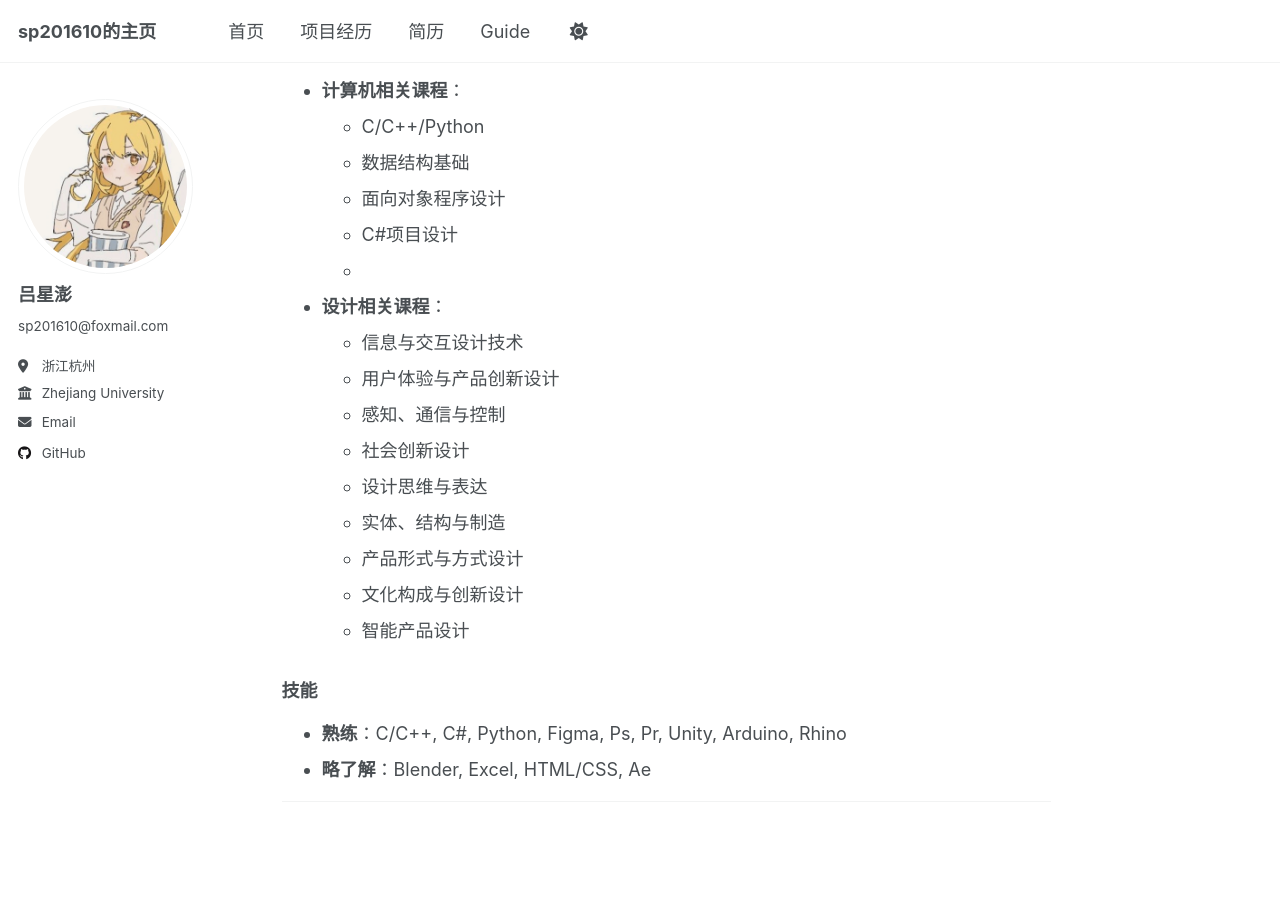
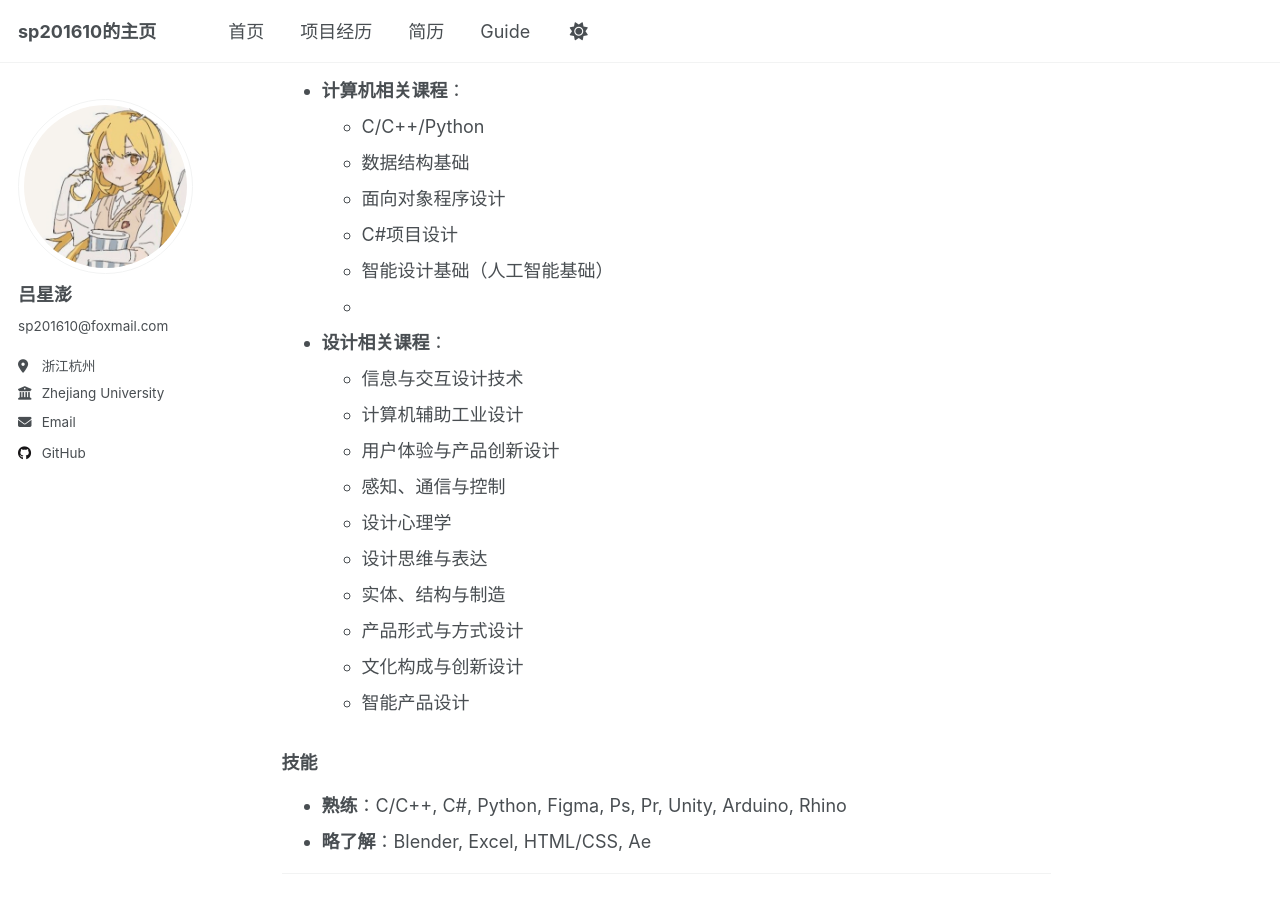
Before and after one commit to sp201610/sp201610.github.io, a Jekyll site: the page built from _pages/about.md, in a window 1280 px wide and 900 px high, scrolled down 663 px. Built offline with Jekyll 4.4.1, drawn with Linux system fonts in a browser that asks for light colours.

Commit message:
Update about.md

```diff
--- a/_pages/about.md
+++ b/_pages/about.md
@@ -32,12 +32,14 @@ redirect_from:
   - 数据结构基础
   - 面向对象程序设计
   - C#项目设计
+  - 智能设计基础（人工智能基础）
   -
 - **设计相关课程**：
   - 信息与交互设计技术
+  - 计算机辅助工业设计
   - 用户体验与产品创新设计
   - 感知、通信与控制
-  - 社会创新设计
+  - 设计心理学
   - 设计思维与表达
   - 实体、结构与制造
   - 产品形式与方式设计
```
